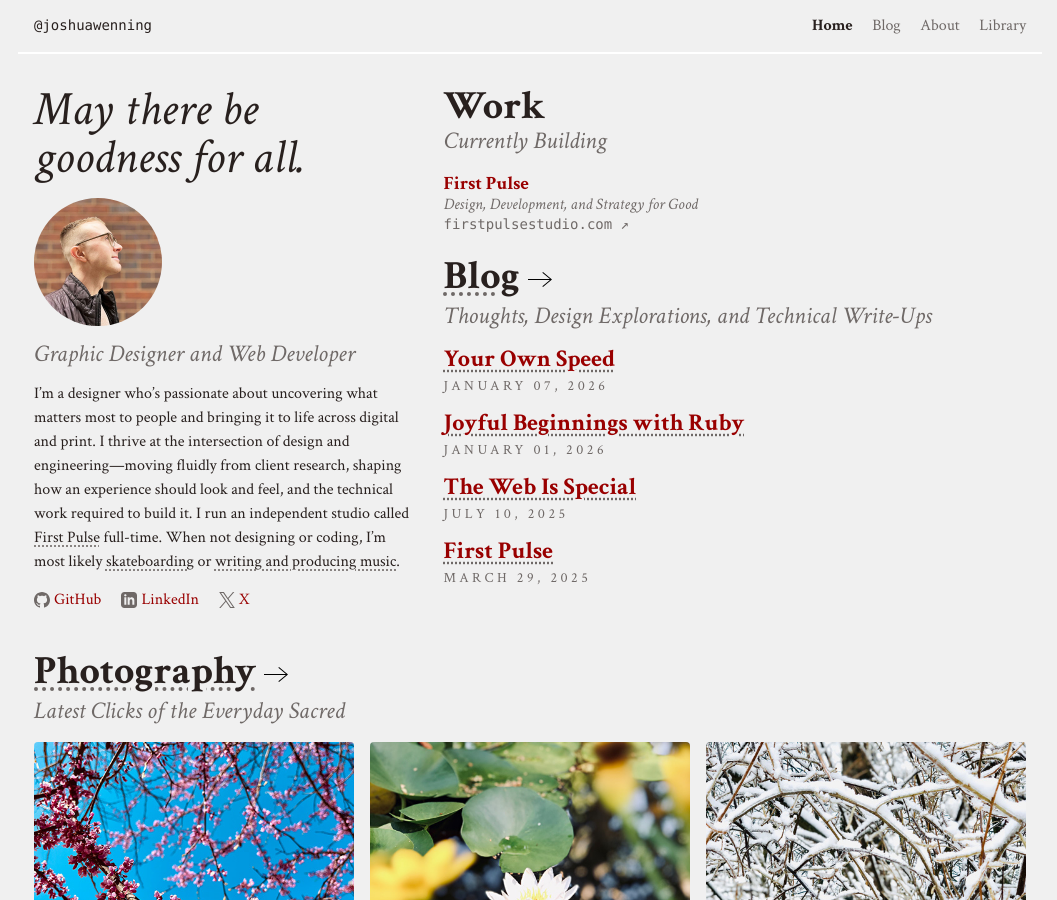
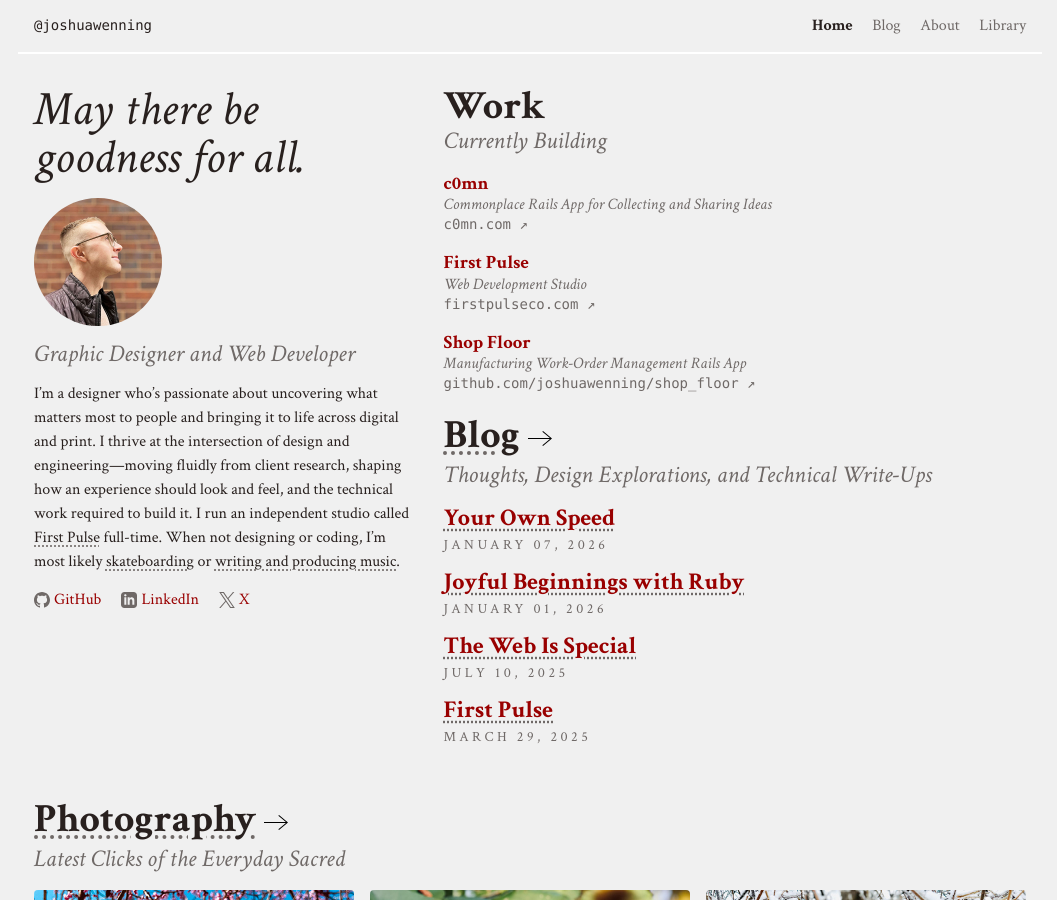
Before and after one commit to joshuawenning/blog, a Jekyll site: the page built from index.html, in a window 1280 px wide and 900 px high. Shown: the whole window, without its empty margins (110-1167 px from the left). Built offline with Jekyll 4.4.1, drawn with Linux system fonts in a browser that asks for light colours.

Commit message:
Update current projects

```diff
--- a/index.html
+++ b/index.html
@@ -10,7 +10,7 @@
     </div>
 
     <div class="mb-1">
-      <img alt="Profile" class="avatar avatar-small d-block mb-1" src="assets/images/profile.jpg" />
+      <img alt="Profile" class="avatar avatar-small d-block mb-1" src="assets/images/profile.jpg">
       <p class="grey lh-solid mb-1 text-h4 text-italic">Graphic Designer and Web Developer</p>
       <p class="lh-copy mb-1 text-h5">I&rsquo;m a designer who&rsquo;s passionate about uncovering what matters most to people and bringing it to life across digital and print. I thrive at the intersection of design and engineering&mdash;moving fluidly from client research, shaping how an experience should look and feel, and the technical work required to build it. I run an independent studio called <a class="black" href="https://firstpulsestudio.com/">First Pulse</a> full-time. When not designing or coding, I&rsquo;m most likely <a class="black" href="https://www.youtube.com/@soul_skater">skateboarding</a> or <a class="black" href="https://samvidmusic.com/">writing and producing music</a>.</p>
     </div>
@@ -51,11 +51,31 @@
     <p class="grey mb-1 text-h4 text-italic">Currently Building</p>
 
     <div class="exposed-link mb-1">
-      <a href="https://firstpulsestudio.com/">
+      <a href="https://c0mn.com/">
+        <h3>c0mn</h3>
+        <p class="grey text-italic">Commonplace Rails App for Collecting and Sharing Ideas</p>
+        <span class="exposed-link-url text-h6">
+          c0mn.com &nearr;
+        </span>
+      </a>
+    </div>
+
+    <div class="exposed-link mb-1">
+      <a href="https://firstpulseco.com/">
         <h3>First Pulse</h3>
-        <p class="grey text-italic">Design, Development, and Strategy for Good</p>
+        <p class="grey text-italic">Web Development Studio</p>
         <span class="exposed-link-url text-h6">
-          firstpulsestudio.com &nearr;
+          firstpulseco.com &nearr;
+        </span>
+      </a>
+    </div>
+
+    <div class="exposed-link mb-1">
+      <a href="https://github.com/joshuawenning/shop_floor">
+        <h3>Shop Floor</h3>
+        <p class="grey text-italic">Manufacturing Work-Order Management Rails App</p>
+        <span class="exposed-link-url text-h6">
+          github.com/joshuawenning/shop_floor &nearr;
         </span>
       </a>
     </div>
@@ -122,7 +142,7 @@
     <div class="lightbox" id="lightbox">
       <div class="lightbox-icon">
         <svg clip-rule="evenodd" fill-rule="evenodd" height="24" width="24" xmlns="http://www.w3.org/2000/svg">
-          <path d="M12 11.293l10.293-10.293.707.707-10.293 10.293 10.293 10.293-.707.707-10.293-10.293-10.293 10.293-.707-.707 10.293-10.293-10.293-10.293.707-.707 10.293 10.293z"/>
+          <path d="M12 11.293l10.293-10.293.707.707-10.293 10.293 10.293 10.293-.707.707-10.293-10.293-10.293 10.293-.707-.707 10.293-10.293-10.293-10.293.707-.707 10.293 10.293z" />
         </svg>
       </div>
       <img alt="" src="" class="lightbox-img br-1" id="lightbox-img">
```
